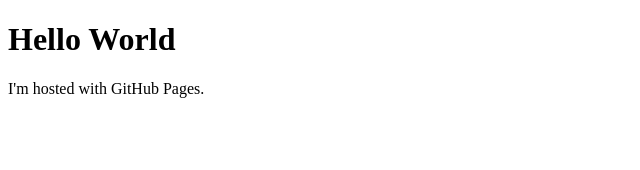
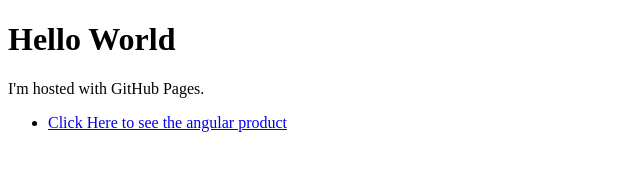
Before and after one commit to Arayz94/Arayz94.github.io, a plain HTML site: page index.html in a window 1280 px wide. Shown: the whole page, without its empty margins (0-640 px from the left). Drawn offline with Linux system fonts and the light colour scheme.

Commit message:
Update index.html

```diff
--- a/index.html
+++ b/index.html
@@ -3,5 +3,8 @@
 <body>
 <h1>Hello World</h1>
 <p>I'm hosted with GitHub Pages.</p>
+<ul>
+  <li><a href="Arayz94.github.io/home.html">Click Here to see the angular product</a></li>
+</ul>
 </body>
 </html>
```
